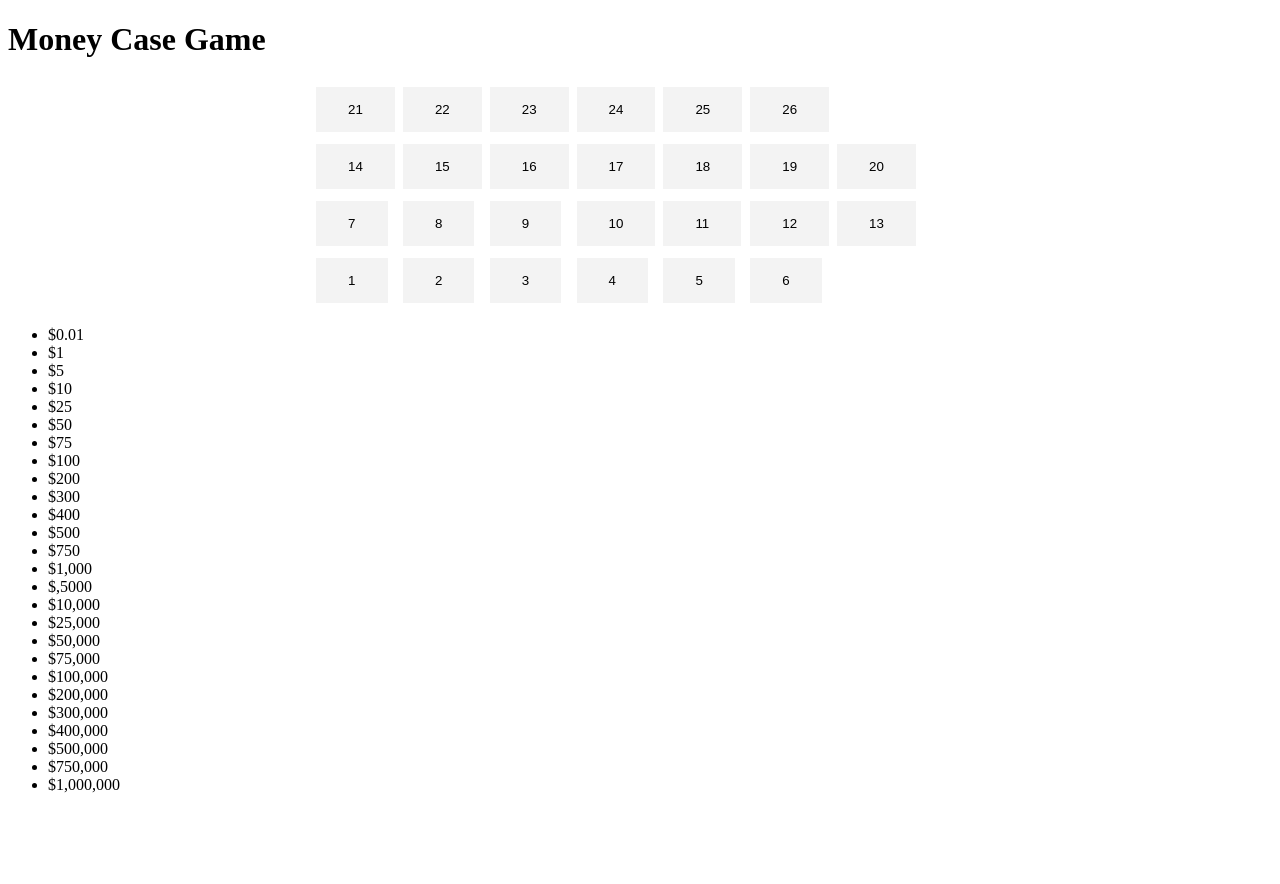
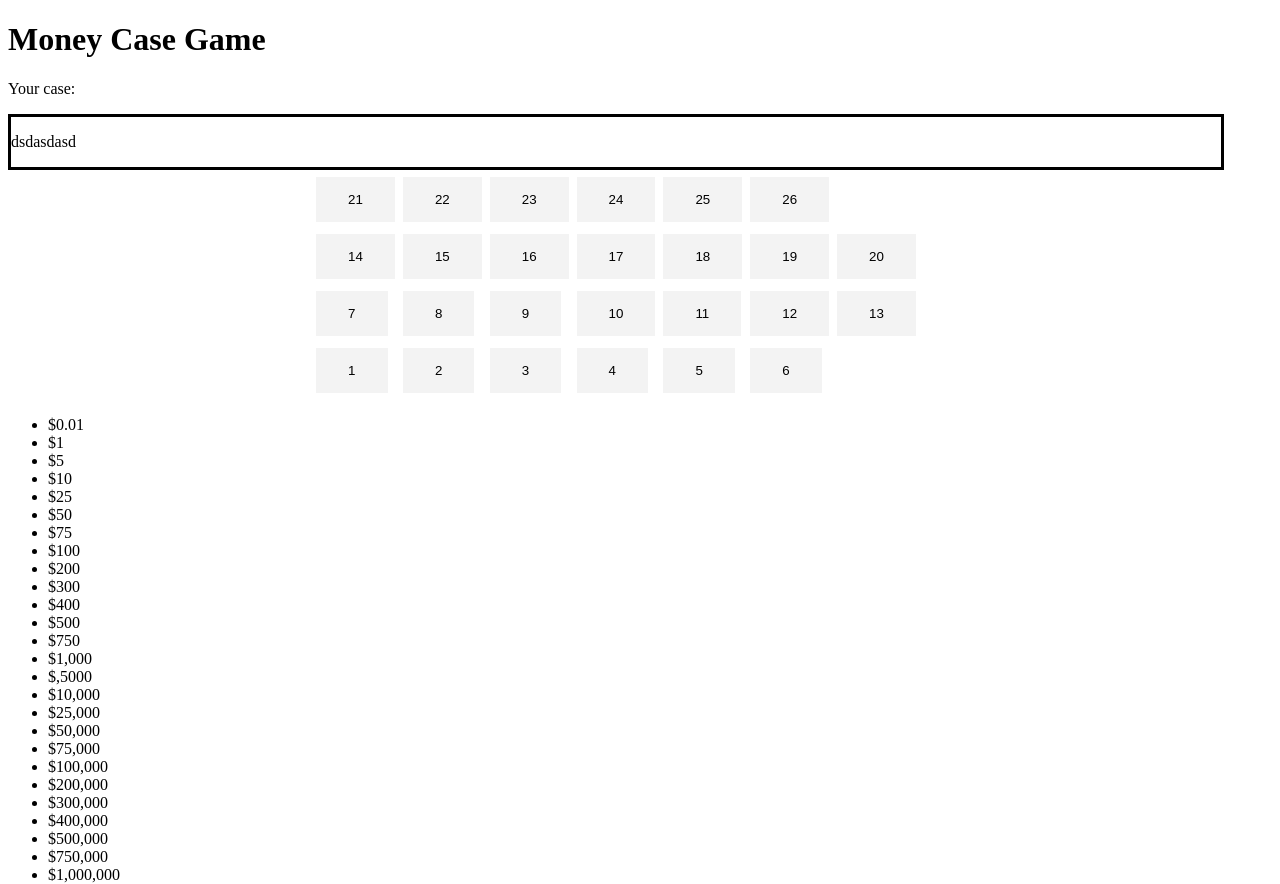
Before and after one commit to SugarVoid/money-cases, a plain HTML site: page index.html in a window 1280 px wide. Before the commit the page ends 848 px from the top, so only its background shows below. Drawn offline with Linux system fonts and the light colour scheme.

Commit message:
Added game update window

```diff
--- a/index.html
+++ b/index.html
@@ -11,6 +11,12 @@
 <body>
     <h1>Money Case Game</h1>
     <div id="container">
+        <div id="">
+            <p>Your case: </p>
+        </div>
+        <div id="updateWindow">
+            <p>dsdasdasd</p>
+        </div>
         <div id="caseDiv">
             <table id="cases">
                 <tr>
--- a/main.css
+++ b/main.css
@@ -16,6 +16,11 @@
     color: gray;
 }
 
+#updateWindow {
+    border: #000000;
+    border-style: solid;
+}
+
 .case {
     background-color: rgb(243, 243, 243);
     border: 5px;
```
